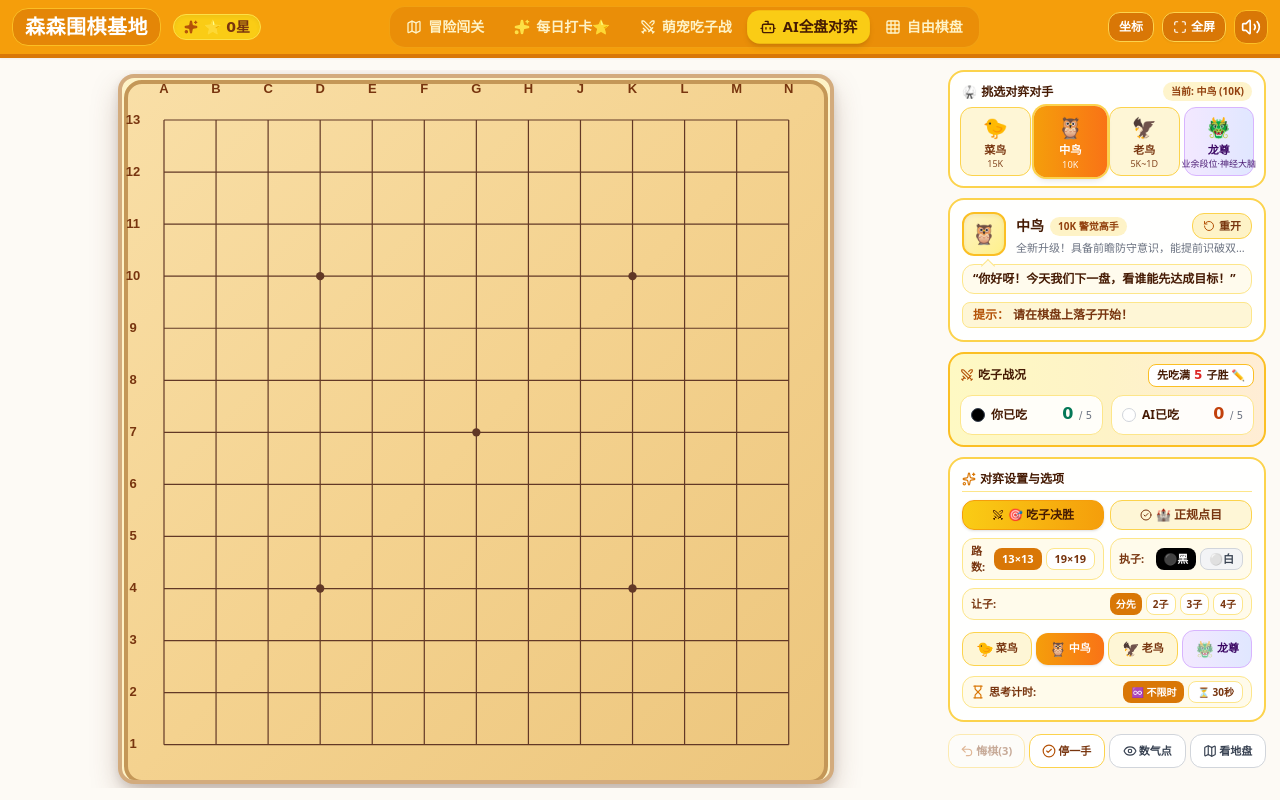
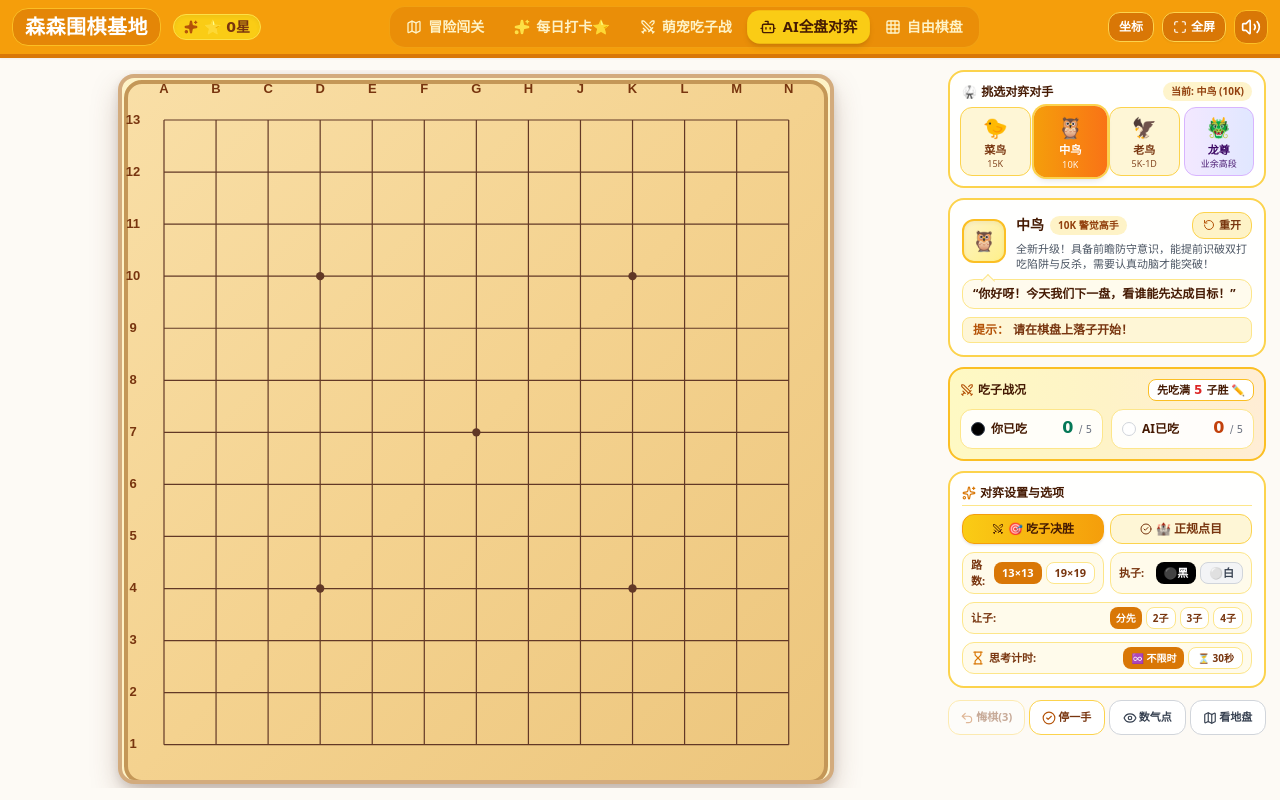
Before and after one commit to ozr2117-design/kid-go-paradise, a React (Vite) app: page / in a window 1280 px wide. Both pictures are taken after a click on the button "AI全盘对弈". Built offline with nearby package versions, Linux system fonts and the light colour scheme.

Commit message:
fix(typography): eliminate button text overflow and unwrap full profile description

```diff
--- a/public/sw.js
+++ b/public/sw.js
@@ -1,4 +1,4 @@
-const CACHE_NAME = 'weiqi-kids-offline-v3';
+const CACHE_NAME = 'weiqi-kids-offline-v4';
 
 self.addEventListener('install', (event) => {
   self.skipWaiting();
--- a/src/components/FullGameSparringView.tsx
+++ b/src/components/FullGameSparringView.tsx
@@ -53,14 +53,14 @@ const SPARRING_PROFILES: SparringProfile[] = [
     id: 'master',
     name: '老鸟',
     avatar: '🦅',
-    rank: '5K~1D MCTS老手',
+    rank: '5K-1D MCTS老手',
     description: '搭载蒙特卡洛树搜寻 (MCTS) 深度推演，算气严密、大局观强，24子长局极具压迫感！',
   },
   {
     id: 'grandmaster',
     name: '龙尊',
     avatar: '🐲',
-    rank: '业余段位·神经大脑',
+    rank: '业余高段 终极神经大脑',
     description: '神级龙尊！深谙金角银边、大局腾挪与虚实转换，绝不抱团等死，盘盘招法不重样！',
   },
 ];
@@ -647,7 +647,7 @@ export const FullGameSparringView: React.FC<FullGameSparringViewProps> = ({ show
                   <span>重开</span>
                 </button>
               </div>
-              <p className="text-[11px] text-gray-500 leading-tight truncate mt-0.5">{activeProfile.description}</p>
+              <p className="text-[11px] text-gray-600 leading-snug mt-0.5 break-words">{activeProfile.description}</p>
             </div>
           </div>
 
@@ -884,31 +884,6 @@ export const FullGameSparringView: React.FC<FullGameSparringViewProps> = ({ show
             </div>
           </div>
 
-          {/* AI Difficulty Selection */}
-          <div className="flex items-center gap-1 pt-0.5">
-            {SPARRING_PROFILES.map((p) => {
-              const isSelected = p.id === aiLevel;
-              return (
-                <button
-                  key={p.id}
-                  onClick={() => handleSelectLevel(p.id)}
-                  className={`flex-1 py-1.5 px-0.5 rounded-xl text-[11px] font-black transition flex items-center justify-center gap-0.5 cursor-pointer active:scale-95 ${
-                    isSelected
-                      ? p.id === 'grandmaster'
-                        ? 'bg-gradient-to-r from-purple-600 via-indigo-600 to-amber-500 text-white shadow-md ring-2 ring-yellow-400'
-                        : 'bg-gradient-to-r from-amber-500 to-orange-500 text-white shadow'
-                      : p.id === 'grandmaster'
-                      ? 'bg-gradient-to-r from-purple-100 to-indigo-100 hover:from-purple-200 hover:to-indigo-200 text-purple-950 border border-purple-300'
-                      : 'bg-amber-100/70 hover:bg-amber-200 text-amber-900 border border-amber-300'
-                  }`}
-                  title={`${p.name} - ${p.rank}`}
-                >
-                  <span className={p.id === 'grandmaster' ? 'animate-pulse text-base' : 'text-sm'}>{p.avatar}</span>
-                  <span>{p.name}</span>
-                </button>
-              );
-            })}
-          </div>
           {/* Timer Switch (建议 5) */}
           <div className="flex items-center justify-between bg-amber-50 px-2 py-1 rounded-xl border border-amber-200 text-xs">
             <span className="text-[11px] font-bold text-amber-900 flex items-center gap-1">
--- a/src/data/animals.ts
+++ b/src/data/animals.ts
@@ -45,7 +45,7 @@ export const ANIMAL_OPPONENTS: AnimalOpponent[] = [
     id: 'fox',
     name: '聪聪狐',
     avatar: '🦊',
-    rank: '5K~1D 战术老手',
+    rank: '5K 至 1D 战术老手',
     difficulty: 'advanced',
     boardSize: 13,
     captureTarget: 12, // 13路先吃12子获胜
@@ -65,7 +65,7 @@ export const ANIMAL_OPPONENTS: AnimalOpponent[] = [
     id: 'eagle',
     name: '傲天鹰',
     avatar: '🦅',
-    rank: '1D~2D 强力鹰王',
+    rank: '1D 至 2D 强力鹰王',
     difficulty: 'master',
     boardSize: 13,
     captureTarget: 15, // 13路先吃15子获胜（超越老鸟）
```
Also changed, not shown: 2 other files (tests, documents, lock files or other folders).
